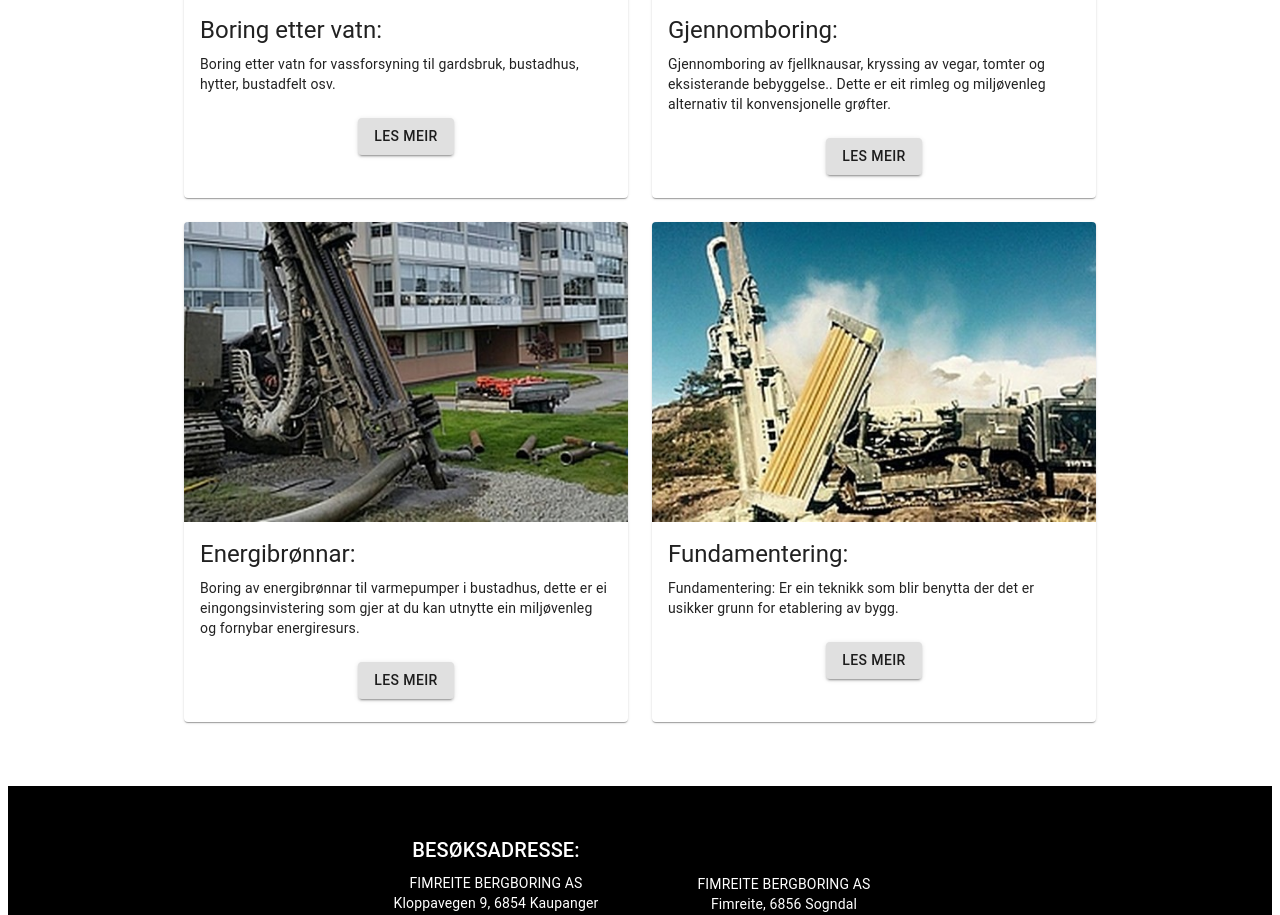
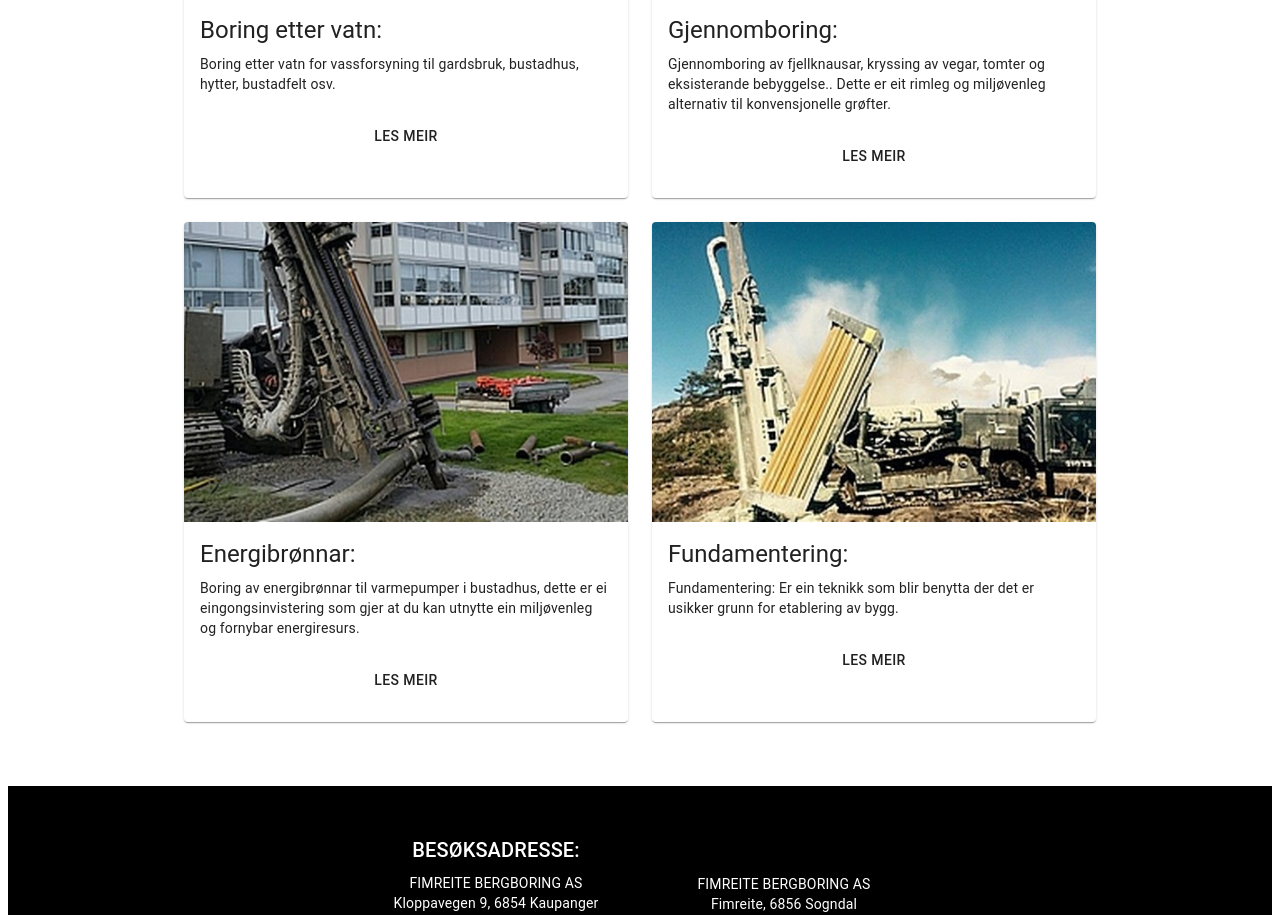
Before and after one commit to gunnarkleiven/FimreiteBergboring, a React (Create React App) app in the folder my-app/: page / in a window 1280 px wide. Shown: the part 893-1808 px from the top of the page. Built offline with nearby package versions, Linux system fonts and the light colour scheme.

Commit message:
small commit before redesign

```diff
--- a/my-app/src/components/MenuDrawer.tsx
+++ b/my-app/src/components/MenuDrawer.tsx
@@ -21,7 +21,7 @@ interface Props {
     linkPaths: NameAndPath[];
 }
 
-const MenuDrawerV2: React.FunctionComponent<Props> = ({ linkPaths }) => {
+const MenuDrawer: React.FunctionComponent<Props> = ({ linkPaths }) => {
     const classes = useStyles();
     const [pages, setPages] = useState<Props>({ linkPaths })
     const [isOpen, setIsOpen] = useState(false);
@@ -66,4 +66,4 @@ const MenuDrawerV2: React.FunctionComponent<Props> = ({ linkPaths }) => {
     );
 }
 
-export default MenuDrawerV2;
+export default MenuDrawer;
--- a/my-app/src/components/PageLinkButton.tsx
+++ b/my-app/src/components/PageLinkButton.tsx
@@ -22,7 +22,6 @@ const PageLinkButton: React.FunctionComponent<Props> = ({ path, name, displayPag
     return (
         <div>
             <Button
-                variant="contained"
                 component={Link}
                 to={pagePath}
             >
```
